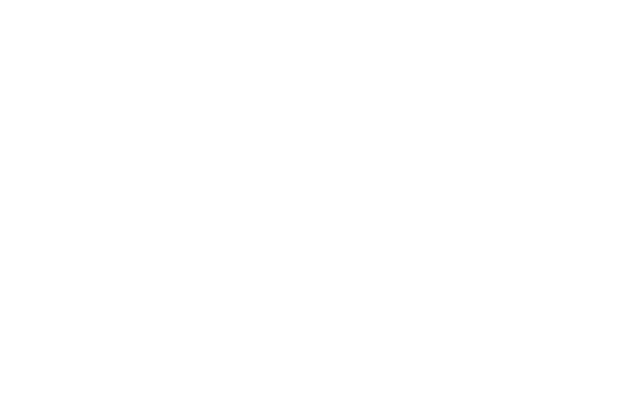
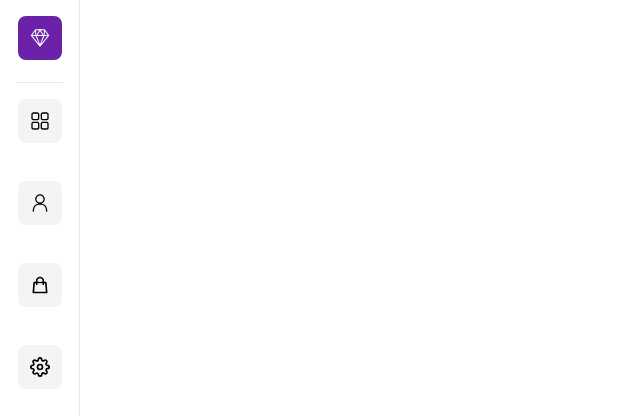
Before and after one commit to Adit0507/User-Dashboard, a Next.js app: page / in a window 1280 px wide. Shown: the top 416 px of the page, without its empty margins (0-640 px from the left). Built offline with nearby package versions, Linux system fonts and the light colour scheme.

Commit message:
Wrapped the Sidebar component

```diff
--- a/pages/_app.js
+++ b/pages/_app.js
@@ -1,5 +1,10 @@
+import Sidebar from '@/components/Sidebar'
 import '@/styles/globals.css'
 
 export default function App({ Component, pageProps }) {
-  return <Component {...pageProps} />
+  return (
+    <Sidebar>
+      <Component {...pageProps} />
+    </Sidebar>
+  )
 }
```
